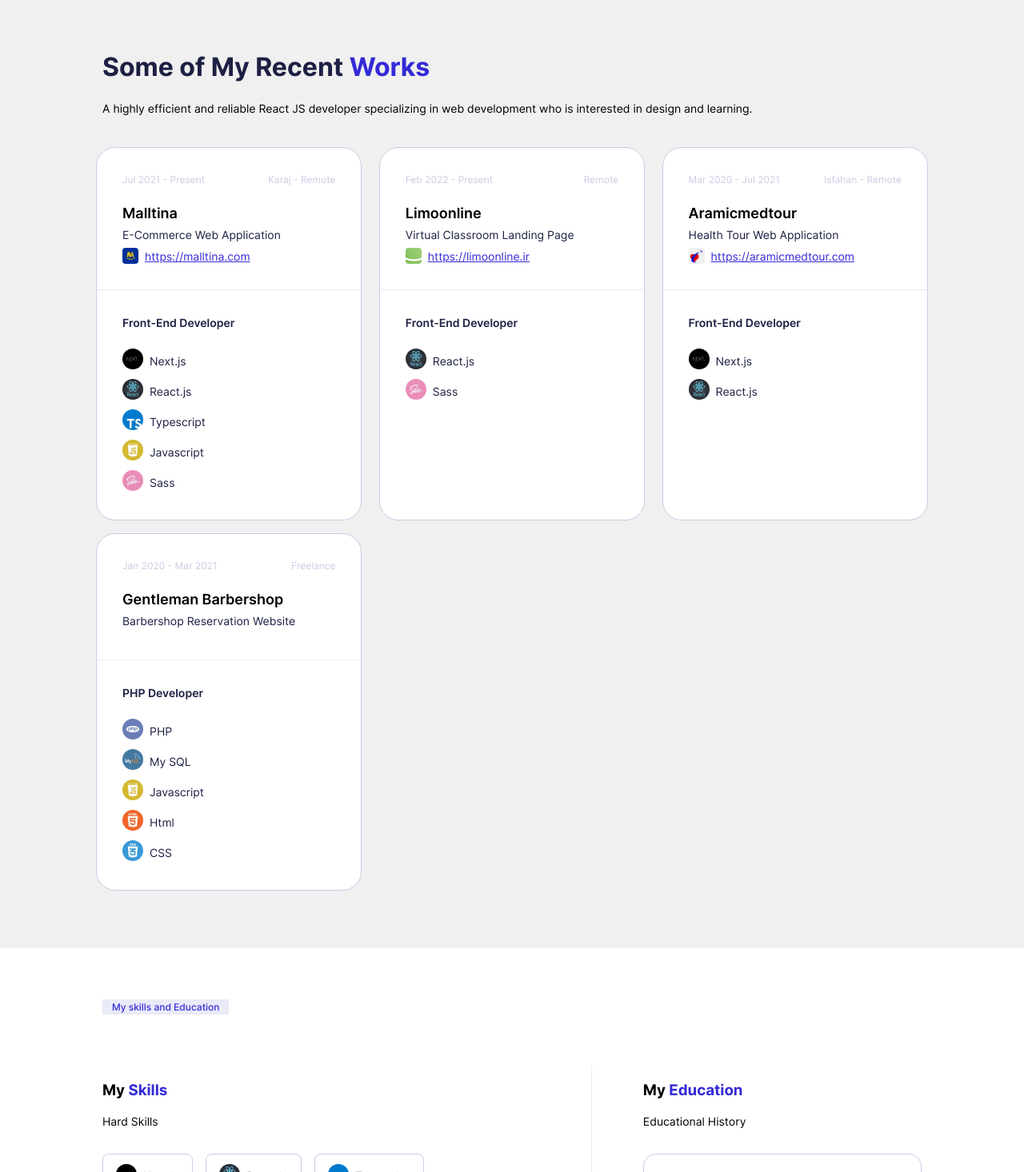
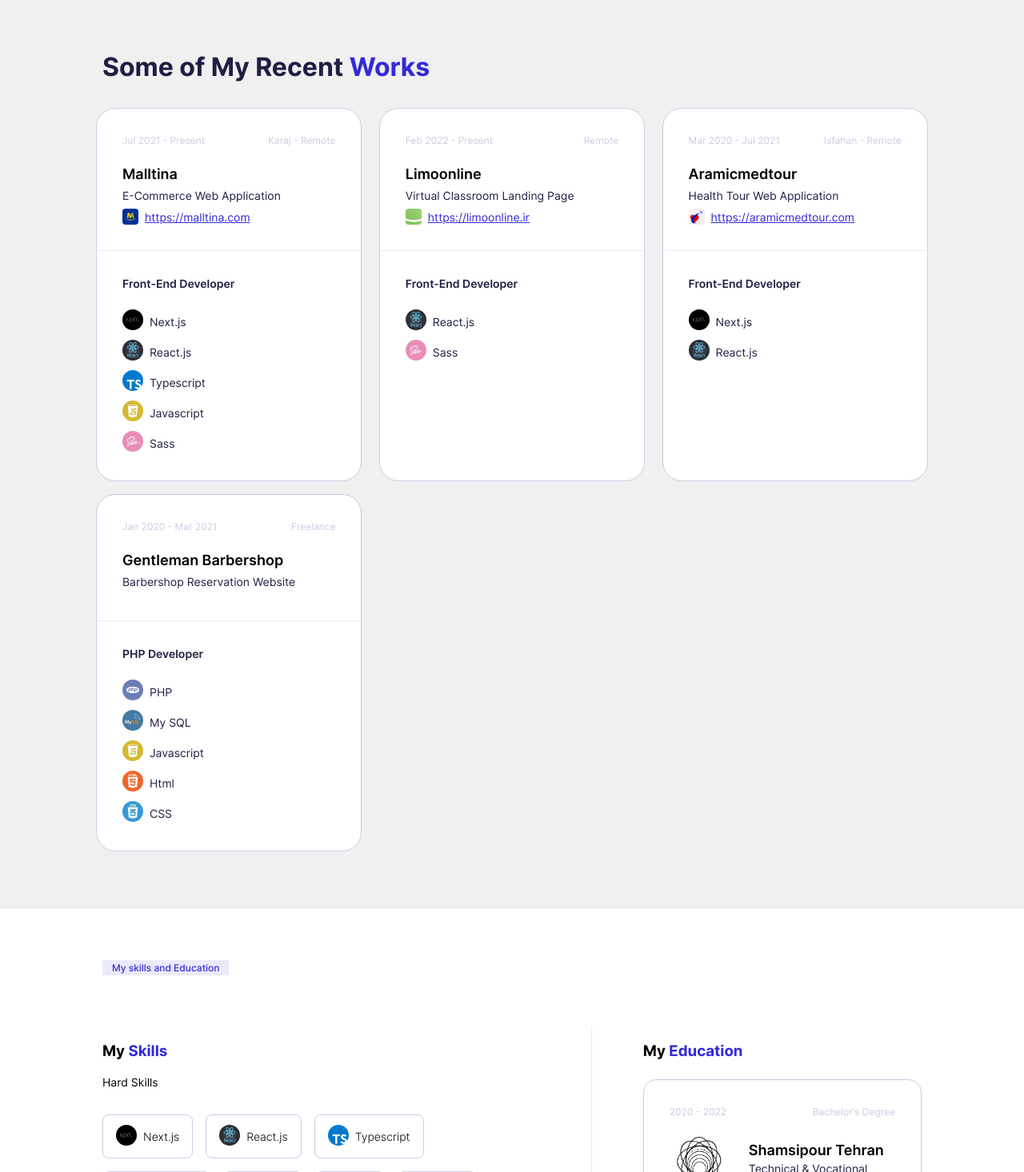
Before and after one commit to aliknot/resume, a Next.js app: page / in a window 1280 px wide. Shown: the part 1684-3150 px from the top of the page at 80% size. Built offline with nearby package versions, Linux system fonts and the light colour scheme.

Commit message:
removed extra titles from education and work

```diff
--- a/src/interfaces/education/index.ts
+++ b/src/interfaces/education/index.ts
@@ -10,7 +10,6 @@
 };
 
 export interface education {
-	title: string;
 	items: degree[];
 }
 
--- a/src/interfaces/works/index.ts
+++ b/src/interfaces/works/index.ts
@@ -14,7 +14,6 @@
 }
 
 export interface works {
-	title: string;
 	items: work[];
 }
 
--- a/src/sections/SkillsEducation/index.tsx
+++ b/src/sections/SkillsEducation/index.tsx
@@ -60,7 +60,6 @@
 						<h3 className={styles.myWorkTitle}>
 							My <span className={styles.bluePurple}>Education</span>
 						</h3>
-						<h4 className={styles.skillsTitle}>{education.title}</h4>
 						{education.items.length
 							? education.items.map((degree: degree, index: number) => <EducationCard key={index} degree={degree} />)
 							: null}
--- a/src/sections/Work/index.tsx
+++ b/src/sections/Work/index.tsx
@@ -12,7 +12,6 @@
 				<h3 className={styles.workTitle}>
 					Some of My Recent <span className={styles.bluePurple}>Works</span>
 				</h3>
-				<h4 className={styles.workSubtitle}>{works.title}</h4>
 				{works.items.length ? (
 					<div className={styles.workCardsWrapper}>
 						{works.items.map((work: work, index: number) => (
```
